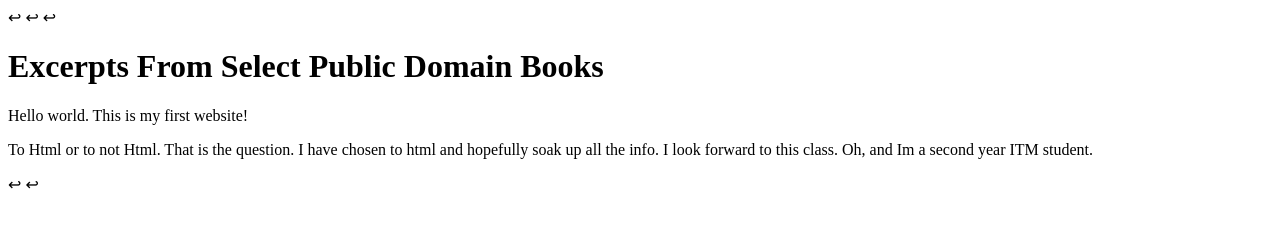
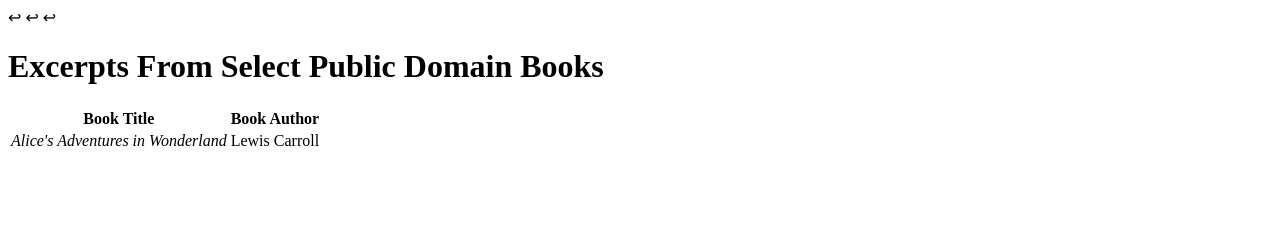
Before and after one commit to jolowu/Lab-3, a plain HTML site: page Index.html in a window 1280 px wide. Drawn offline with Linux system fonts and the light colour scheme.

Commit message:
Adding Tables

```diff
--- a/Index.html
+++ b/Index.html
@@ -2,11 +2,30 @@
 <html lang="en">↩
 <head>
   <meta charset="UTF-8">
-  <title>ITMD-361 Internet Technologies and Web Design</title>↩
+  <title>Excerpts From Select Public Domain Books</title>↩
 </head>
 <body>
   <h1>Excerpts From Select Public Domain Books</h1>
-  <p> Hello world. This is my first website!</p>
-  <p>To Html or to not Html. That is the question. I have chosen to html and hopefully soak up all the info. I look forward to this class. Oh, and Im a second year ITM student.</p>↩
-</body>↩
+  <table>
+  <thead>
+    <tr>
+      <th>Book Title</th>
+      <th>Book Author</th>
+    </tr>
+  </thead>
+  <tbody>
+    <tr>
+      <td><em>Alice's Adventures in Wonderland</em></td>
+      <td>Lewis Carroll</td>
+    </tr>
+    <tr>
+      <td></td>
+      <td></td>
+    </tr>
+    <tr>
+      <td></td>
+      <td></td>
+    </tr>
+  </tbody>
+</body>
 </html>
```
